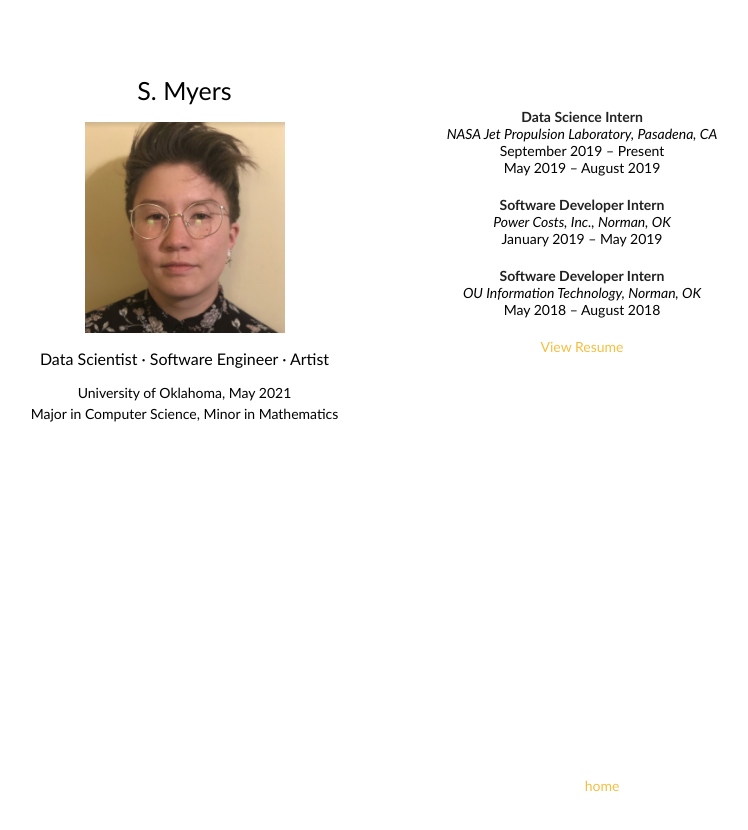
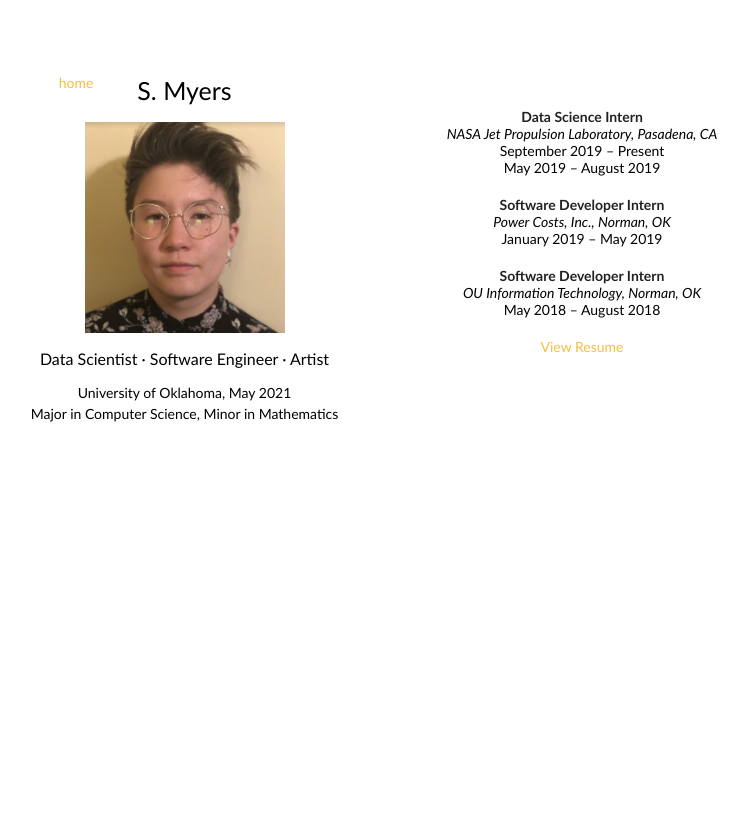
Before and after one commit to myer0432/myer0432.github.io, a Jekyll site: the page built from index.md, in a window 1280 px wide. Shown: the top 830 px of the page, without its empty margins (188-936 px from the left). Built offline with Jekyll 4.4.1, drawn with Linux system fonts in a browser that asks for light colours.

Commit message:
footer take 4

```diff
--- a/_sass/jekyll-theme-minimal.scss
+++ b/_sass/jekyll-theme-minimal.scss
@@ -130,11 +130,10 @@ hr {
 
 footer {
   text-align:center;
-  width:300px;
-  left:50%;
-  right:50%;
+  width:auto;
+  float:none;
   bottom:10%;
-  position:fixed;
+  position:static;
   -webkit-font-smoothing:subpixel-antialiased;
 }
 
```
